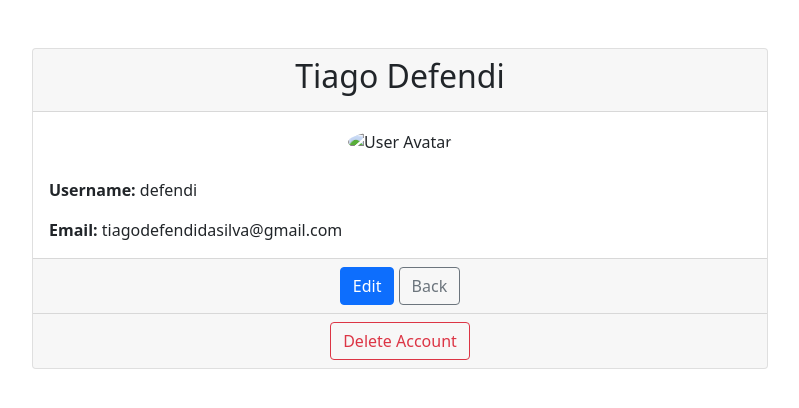
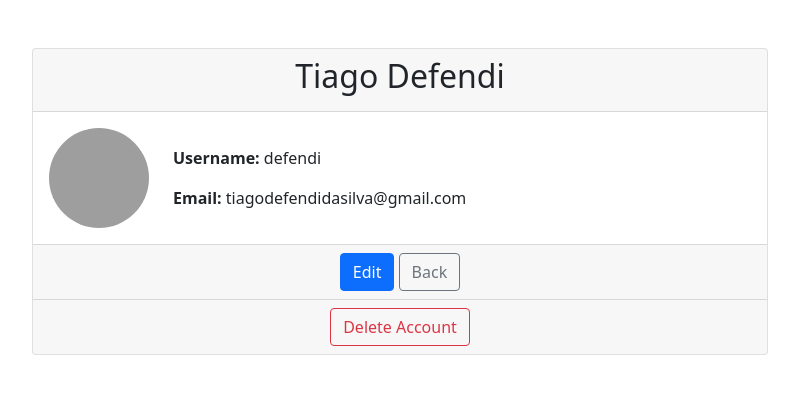
Before and after one commit to tiagodefendi/Hydro-Cultiva-Connect, a Django app: a page that uses frontend/templates/profile.html in a window 1280 px wide. Shown: the part 56-464 px from the top of the page, without its empty margins (240-1039 px from the left). Run offline with Django 4.2, Linux system fonts and the light colour scheme; a user stored in the database is signed in; data comes from the database, SQL or seed files in the repository; some libraries are stand-ins or nearby versions; grey boxes are pictures that could not be loaded.

Commit message:
Update profile.html

```diff
--- a/frontend/templates/profile.html
+++ b/frontend/templates/profile.html
@@ -32,11 +32,18 @@
                         <h2>{{ user.first_name }} {{ user.last_name }}</h2>
                     </div>
                     <div class="card-body">
-                        <div class="text-center mb-4">
-                            <img src="https://via.placeholder.com/150" class="rounded-circle" alt="User Avatar">
+                        <div class="row align-items-center">
+                            <div class="col-auto">
+                                <img src="https://media.istockphoto.com/id/638891582/vector/farmer-hat-picked-vegetables-vector-illustration-icon.jpg?s=612x612&w=0&k=20&c=6C3Bn7y-AYKAOBltoQSL3csDg2InwANlzHrhBqxPAj4="
+                                    width="100" height="100"
+                                    class="rounded-circle"
+                                    alt="User Avatar">
+                            </div>
+                            <div class="col">
+                                <p class="card-text"><strong>Username:</strong> {{ user.username }}</p>
+                                <p class="card-text"><strong>Email:</strong> {{ user.email }}</p>
+                            </div>
                         </div>
-                        <p class="card-text"><strong>Username:</strong> {{ user.username }}</p>
-                        <p class="card-text"><strong>Email:</strong> {{ user.email }}</p>
                     </div>
                     <div class="card-footer text-center">
                         <a class="btn btn-primary" href="edit/">Edit</a>
```
